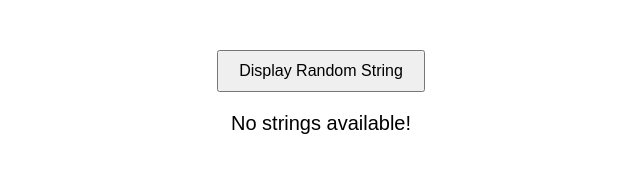
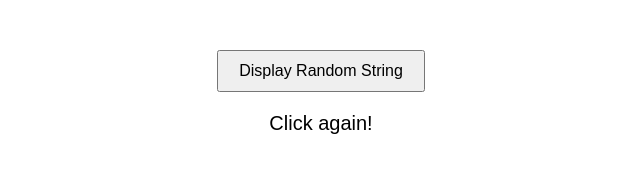
Before and after one commit to G0dS0n/Feedback-Generator, a plain HTML site: page index.html in a window 1280 px wide. Both pictures are taken after a click on the button "Display Random String". Shown: the whole page, without its empty margins (319-959 px from the left). Drawn offline with Linux system fonts and the light colour scheme; no server answers.

Commit message:
Update index.html

```diff
--- a/index.html
+++ b/index.html
@@ -42,7 +42,7 @@ fetch(GOOGLE_SHEET_URL)
 
         function displayRandomString() {
             if (stringsArray.length === 0) {
-                document.getElementById("output").innerText = "No strings available!";
+                document.getElementById("output").innerText = "Click again!";
                 return;
             }
             const randomIndex = Math.floor(Math.random() * stringsArray.length);
```
